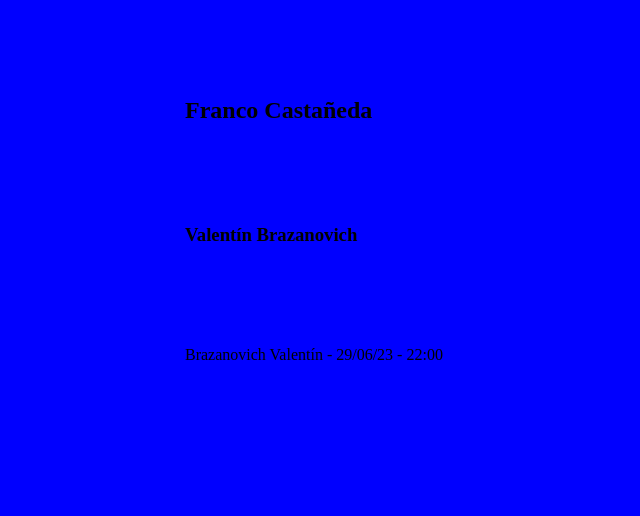
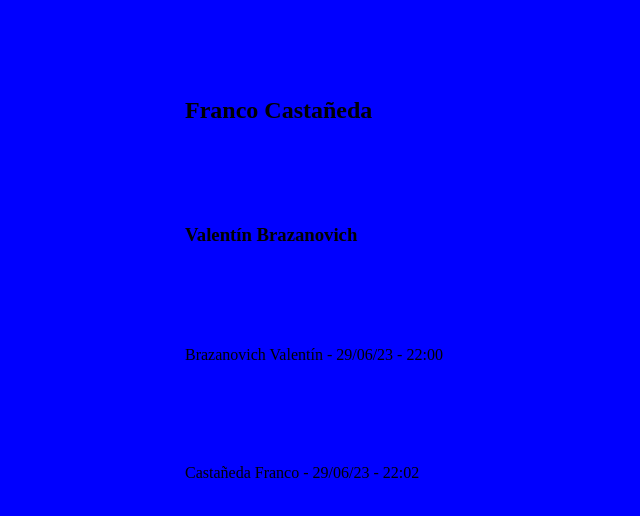
Before and after one commit to JacoLuna/TP_SO_I4_Equipo_102, a plain HTML site: page index.html in a window 1280 px wide. Shown: the part 240-756 px from the top of the page, without its empty margins (115-755 px from the left). Drawn offline with Linux system fonts and the light colour scheme.

Commit message:
punto 19

```diff
--- a/index.html
+++ b/index.html
@@ -13,6 +13,7 @@
     <h2>Franco Castañeda</h2>
     <h3>Valentín Brazanovich</h3>
     <p>Brazanovich Valentín - 29/06/23 - 22:00 </p>
+    <p>Castañeda Franco - 29/06/23 - 22:02</p>
 </body>
 
 </html>
```
